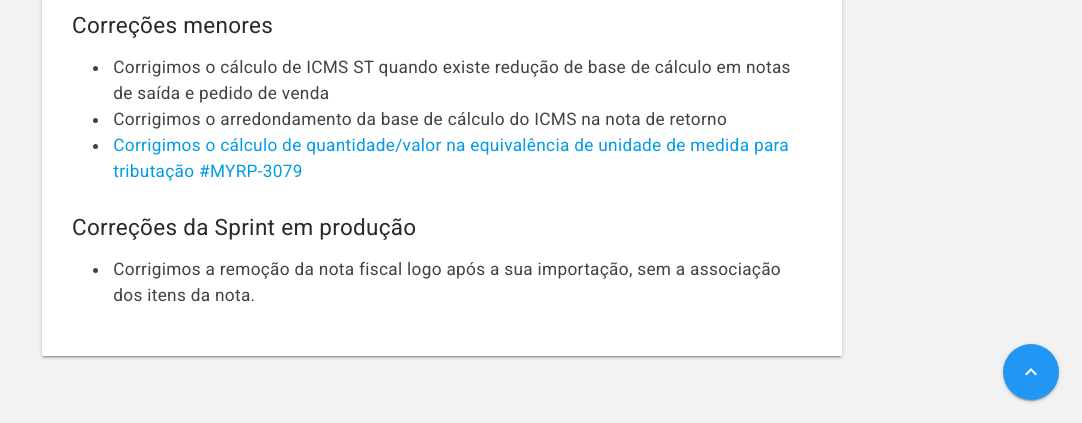
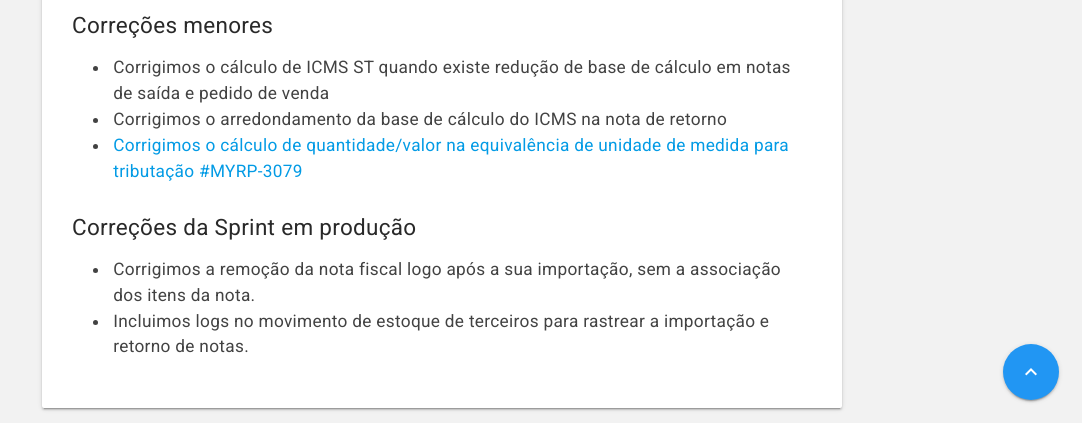
Before and after one commit to myrp-maicon/changelog-myrp, a Jekyll site: the page built from docs/docs/18.07.02.md, in a window 1280 px wide and 900 px high, scrolled down 5776 px, cut to the strip 477-900 px from the top of the window. Shown: the whole strip, without its empty margins (198-1280 px from the left). Built offline with Jekyll 4.4.1, drawn with Linux system fonts in a browser that asks for light colours; nearby versions of some CDN libraries; our own code applies the rules of GitHub Pages for plain Markdown files; the repository's description, which GitHub fills in, is left out.

Commit message:
Update 18.07.02.md

```diff
--- a/docs/docs/18.07.02.md
+++ b/docs/docs/18.07.02.md
@@ -102,3 +102,4 @@ Com essas mudanças pretendemos facilitar o preenchimento da página:
 ## Correções da Sprint em produção
 
 * Corrigimos a remoção da nota fiscal logo após a sua importação, sem a associação dos itens da nota.
+* Incluimos logs no movimento de estoque de terceiros para rastrear a importação e retorno de notas.
```
